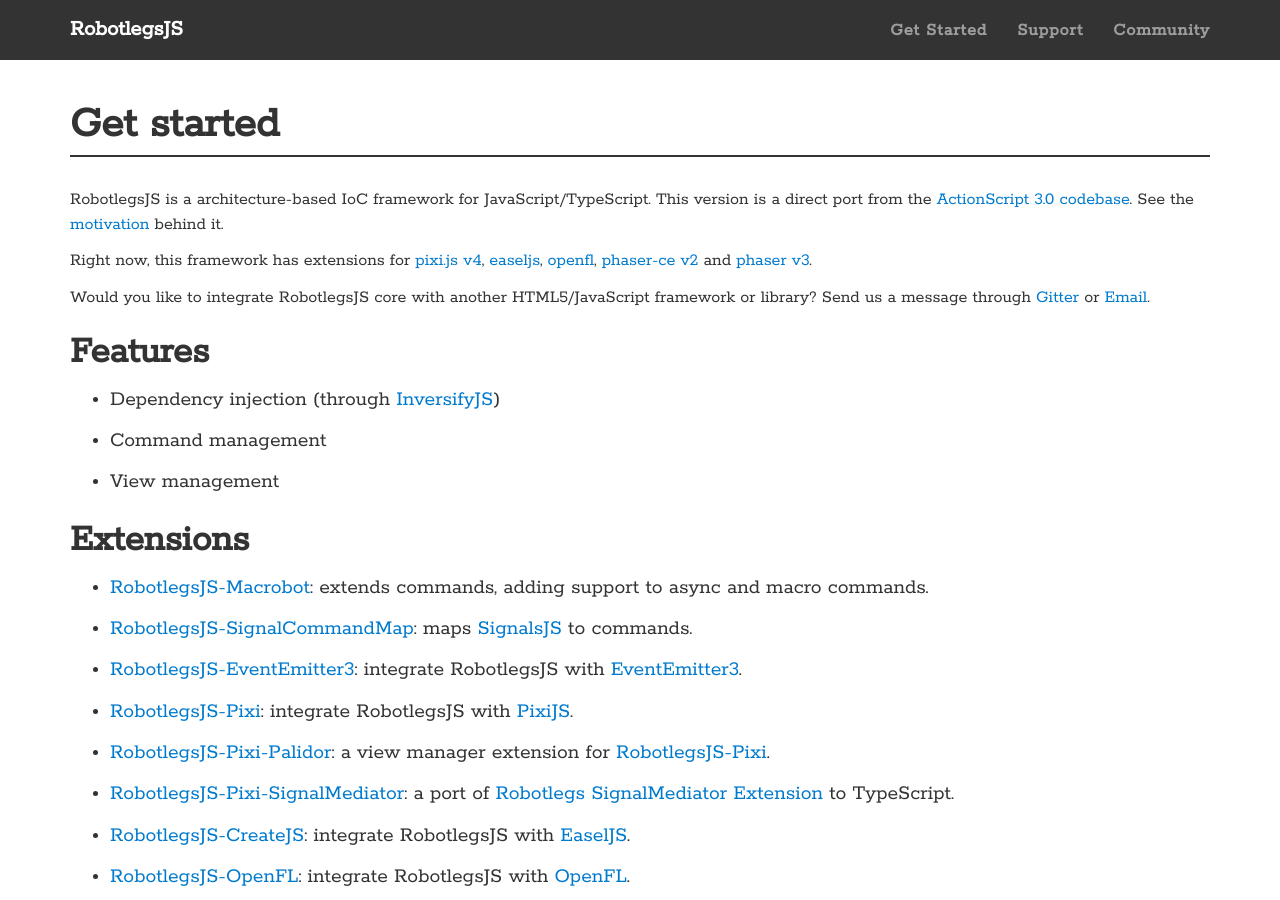
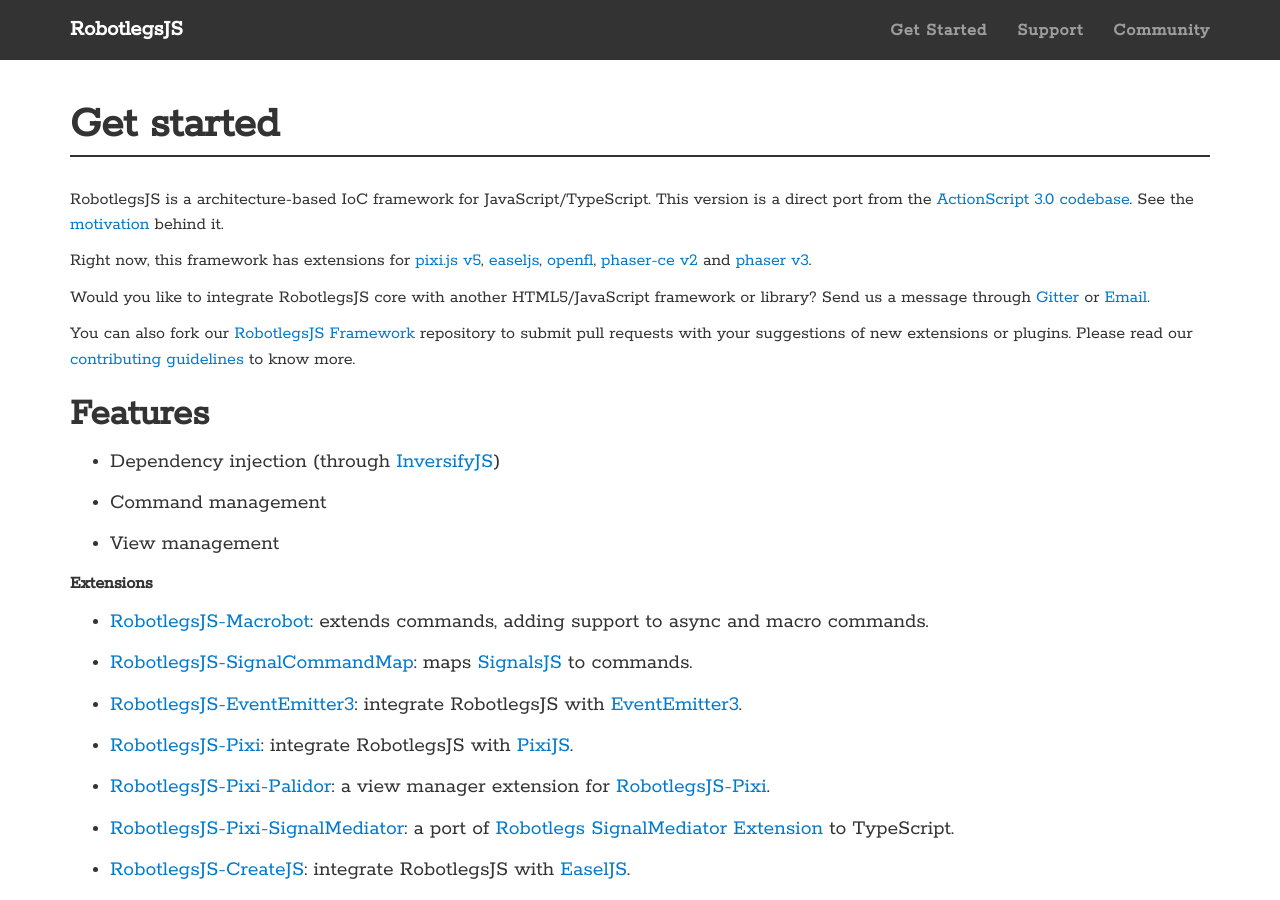
Before and after one commit to RobotlegsJS/robotlegsjs.github.io, a Jekyll site: the page built from pages/getstarted.md, in a window 1280 px wide and 900 px high. Built offline with Jekyll 4.4.1, drawn with Linux system fonts in a browser that asks for light colours; some of the changed lines change nothing that is shown.

Commit message:
link to robotlegsjs framework monorepo

```diff
--- a/pages/getstarted.md
+++ b/pages/getstarted.md
@@ -4,14 +4,15 @@
 permalink: /get_started/
 ---
 
-RobotlegsJS is a architecture-based IoC framework for JavaScript/TypeScript. This
-version is a direct port from the [ActionScript 3.0 codebase](https://github.com/robotlegs/robotlegs-framework).
+RobotlegsJS is a architecture-based IoC framework for JavaScript/TypeScript. This version is a direct port from the [ActionScript 3.0 codebase](https://github.com/robotlegs/robotlegs-framework).
 See the [motivation](#motivation) behind it.
 
-Right now, this framework has extensions for [pixi.js v4](https://github.com/pixijs/pixi.js), [easeljs](https://github.com/CreateJS/EaselJS),
+Right now, this framework has extensions for [pixi.js v5](https://github.com/pixijs/pixi.js), [easeljs](https://github.com/CreateJS/EaselJS),
 [openfl](https://github.com/openfl/openfl), [phaser-ce v2](https://github.com/photonstorm/phaser-ce) and [phaser v3](https://github.com/photonstorm/phaser).
 
 Would you like to integrate RobotlegsJS core with another HTML5/JavaScript framework or library? Send us a message through [Gitter](https://gitter.im/RobotlegsJS/RobotlegsJS) or [Email](mailto:contact@robotlegsjs.io).
+
+You can also fork our [RobotlegsJS Framework](https://github.com/RobotlegsJS/RobotlegsJS-Framework) repository to submit pull requests with your suggestions of new extensions or plugins. Please read our [contributing guidelines](https://github.com/RobotlegsJS/RobotlegsJS-Framework/blob/master/.github/CONTRIBUTING.md) to know more.
 
 # Features
 
@@ -21,29 +22,29 @@
 
 - View management
 
-# Extensions
+**Extensions**
 
-- [RobotlegsJS-Macrobot](https://github.com/RobotlegsJS/RobotlegsJS-Macrobot): extends commands, adding support to async and macro commands.
+- [RobotlegsJS-Macrobot](https://github.com/RobotlegsJS/RobotlegsJS-Framework/tree/master/packages/macrobot): extends commands, adding support to async and macro commands.
 
-- [RobotlegsJS-SignalCommandMap](https://github.com/RobotlegsJS/RobotlegsJS-SignalCommandMap): maps [SignalsJS](https://github.com/RobotlegsJS/SignalsJS) to commands.
+- [RobotlegsJS-SignalCommandMap](https://github.com/RobotlegsJS/RobotlegsJS-Framework/tree/master/packages/signalcommandmap): maps [SignalsJS](https://github.com/RobotlegsJS/RobotlegsJS-Framework/tree/master/packages/signals) to commands.
 
-- [RobotlegsJS-EventEmitter3](https://github.com/RobotlegsJS/RobotlegsJS-EventEmitter3): integrate RobotlegsJS with [EventEmitter3](https://github.com/primus/eventemitter3).
+- [RobotlegsJS-EventEmitter3](https://github.com/RobotlegsJS/RobotlegsJS-Framework/tree/master/packages/eventemitter3): integrate RobotlegsJS with [EventEmitter3](https://github.com/primus/eventemitter3).
 
-- [RobotlegsJS-Pixi](https://github.com/RobotlegsJS/RobotlegsJS-Pixi): integrate RobotlegsJS with [PixiJS](https://github.com/pixijs/pixi.js).
+- [RobotlegsJS-Pixi](https://github.com/RobotlegsJS/RobotlegsJS-Framework/tree/master/packages/pixi): integrate RobotlegsJS with [PixiJS](https://github.com/pixijs/pixi.js).
 
-- [RobotlegsJS-Pixi-Palidor](https://github.com/RobotlegsJS/RobotlegsJS-Pixi-Palidor): a view manager extension for [RobotlegsJS-Pixi](https://github.com/RobotlegsJS/RobotlegsJS-Pixi).
+- [RobotlegsJS-Pixi-Palidor](https://github.com/RobotlegsJS/RobotlegsJS-Framework/tree/master/packages/pixi-palidor): a view manager extension for [RobotlegsJS-Pixi](https://github.com/RobotlegsJS/RobotlegsJS-Framework/tree/master/packages/pixi).
 
-- [RobotlegsJS-Pixi-SignalMediator](https://github.com/RobotlegsJS/RobotlegsJS-Pixi-SignalMediator): a port of [Robotlegs SignalMediator Extension](https://github.com/MrDodson/robotlegs-extensions-SignalMediator) to TypeScript.
+- [RobotlegsJS-Pixi-SignalMediator](https://github.com/RobotlegsJS/RobotlegsJS-Framework/tree/master/packages/pixi-signalmediator): a port of [Robotlegs SignalMediator Extension](https://github.com/MrDodson/robotlegs-extensions-SignalMediator) to TypeScript.
 
-- [RobotlegsJS-CreateJS](https://github.com/RobotlegsJS/RobotlegsJS-CreateJS): integrate RobotlegsJS with [EaselJS](https://github.com/CreateJS/EaselJS).
+- [RobotlegsJS-CreateJS](https://github.com/RobotlegsJS/RobotlegsJS-Framework/tree/master/packages/createjs): integrate RobotlegsJS with [EaselJS](https://github.com/CreateJS/EaselJS).
 
-- [RobotlegsJS-OpenFL](https://github.com/RobotlegsJS/RobotlegsJS-OpenFL): integrate RobotlegsJS with [OpenFL](https://github.com/openfl/openfl).
+- [RobotlegsJS-OpenFL](https://github.com/RobotlegsJS/RobotlegsJS-Framework/tree/master/packages/openfl): integrate RobotlegsJS with [OpenFL](https://github.com/openfl/openfl).
 
-- [RobotlegsJS-Phaser-CE](https://github.com/RobotlegsJS/RobotlegsJS-Phaser-CE): integrate RobotlegsJS with [Phaser-CE](https://github.com/photonstorm/phaser-ce).
+- [RobotlegsJS-Phaser-CE](https://github.com/RobotlegsJS/RobotlegsJS-Framework/tree/master/packages/phaser-ce): integrate RobotlegsJS with [Phaser-CE](https://github.com/photonstorm/phaser-ce).
 
-- [RobotlegsJS-Phaser-CE-SignalCommandMap](https://github.com/RobotlegsJS/RobotlegsJS-Phaser-CE-SignalCommandMap): maps [Phaser.Signal](https://photonstorm.github.io/phaser-ce/Phaser.Signal.html) to commands.
+- [RobotlegsJS-Phaser-CE-SignalCommandMap](https://github.com/RobotlegsJS/RobotlegsJS-Framework/tree/master/packages/phaser-ce-signalcommandmap): maps [Phaser.Signal](https://photonstorm.github.io/phaser-ce/Phaser.Signal.html) to commands.
 
-- [RobotlegsJS-Phaser](https://github.com/RobotlegsJS/RobotlegsJS-Phaser): integrate RobotlegsJS with [Phaser](https://github.com/photonstorm/phaser).
+- [RobotlegsJS-Phaser](https://github.com/RobotlegsJS/RobotlegsJS-Framework/tree/master/packages/phaser): integrate RobotlegsJS with [Phaser](https://github.com/photonstorm/phaser).
 
 # Motivation
 
@@ -56,4 +57,4 @@
 
 # License
 
-[MIT](https://github.com/RobotlegsJS/RobotlegsJS/blob/master/LICENSE)
+[MIT](https://github.com/RobotlegsJS/RobotlegsJS-Framework/tree/master/LICENSE)
```
